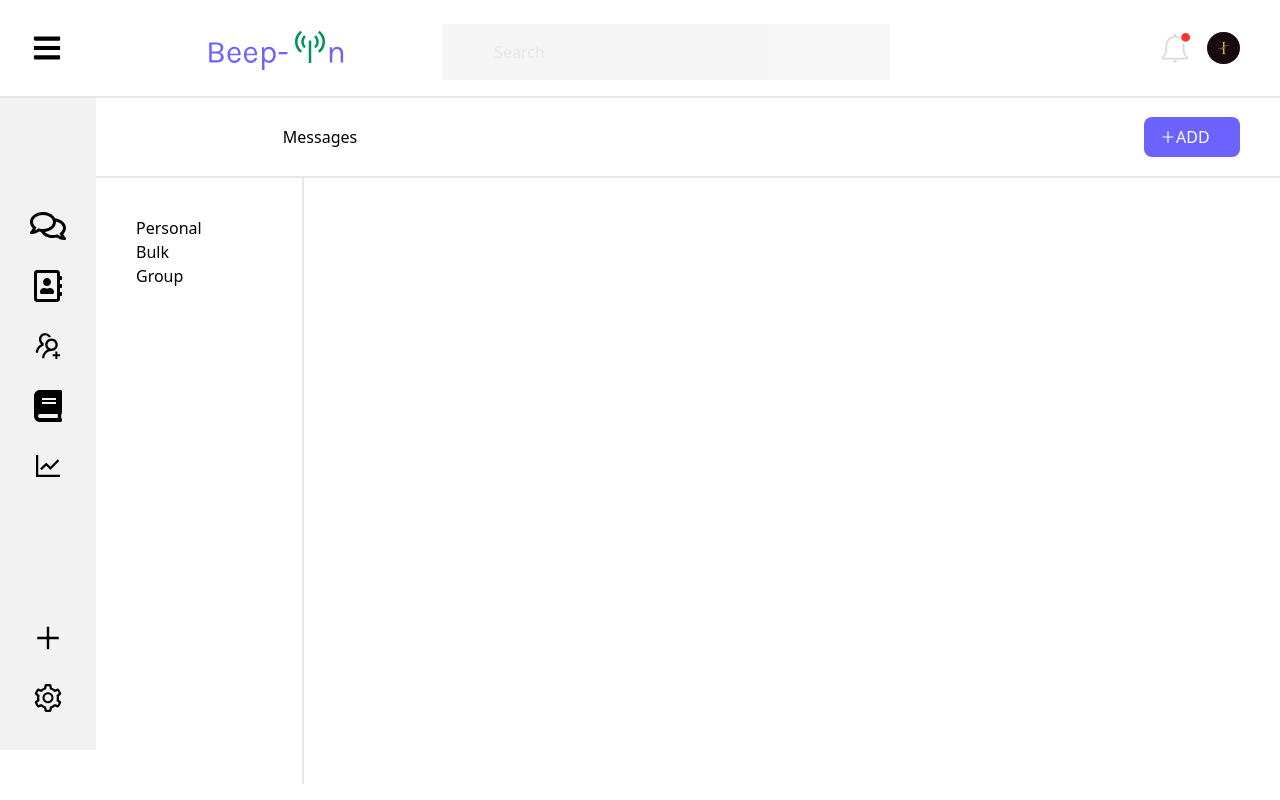
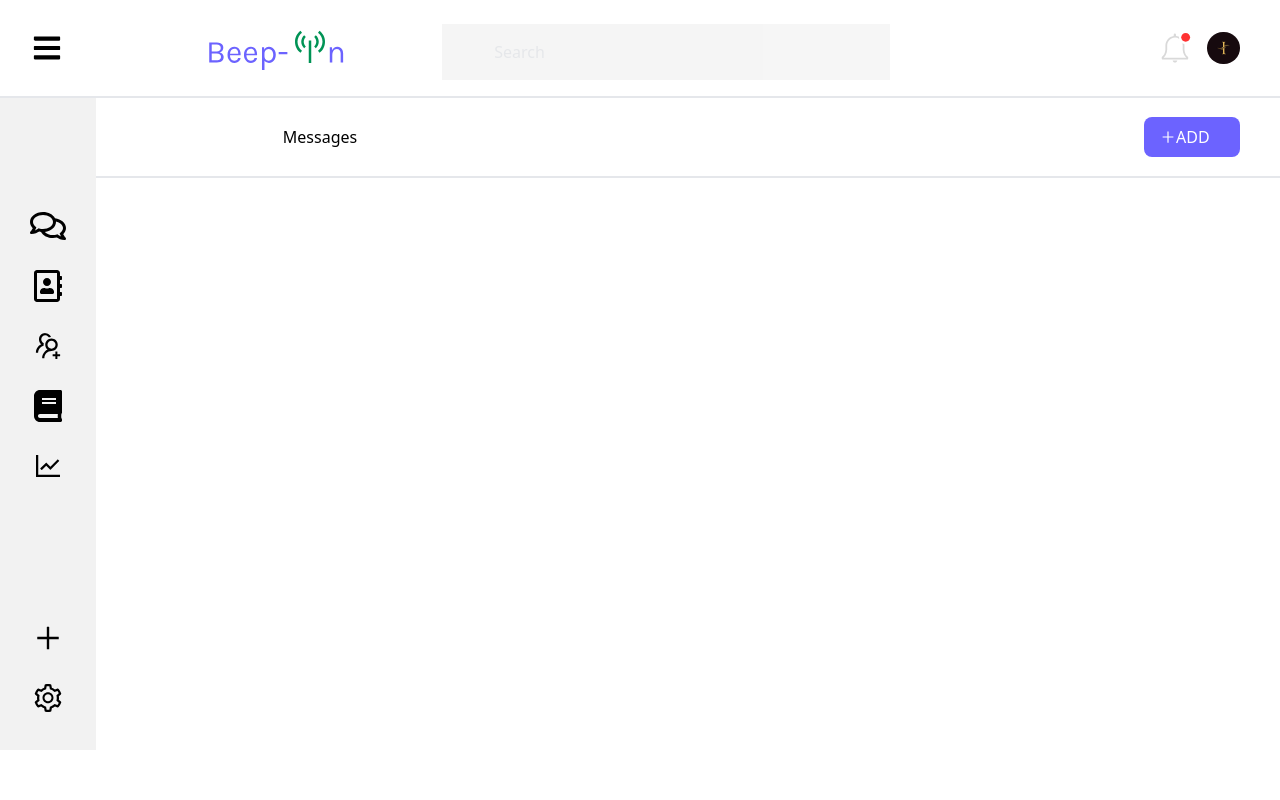
Before and after one commit to Beep-in/Beep_in, a Next.js app: page /dashboard/navbar in a window 1280 px wide. Built offline with nearby package versions, Linux system fonts and the light colour scheme.

Commit message:
added content to messages

```diff
--- a/components/dashboard/sidebar.tsx
+++ b/components/dashboard/sidebar.tsx
@@ -8,15 +8,28 @@ import {
   AiOutlinePlus,
   AiOutlineLineChart,
   AiOutlineUsergroupAdd,
+  AiOutlineRight
 } from "react-icons/ai";
+import { useState } from "react";
 export default function Sidebar() {
+  const [show, setShow] = useState(false)
+
   return (
     <div className="flex">
       <div className="w-24 bg-[hsl(0,0%,95%)]  pt-28 h-auto pb-9 flex gap-7 flex-col">
-        <a><FaRegComments className="w-full h-8  hover:text-[#6C63FF] hover:border-r-8 hover:border-solid hover:border-[#6C63FF] rounded-r-lg text-sm font-light"
-        id="messaging"
+
+        <FaRegComments
+        onClick={()=> setShow(!show)}
+        className="w-full h-8  hover:text-[#6C63FF] hover:border-solid hover:border-[#6C63FF] rounded-r-lg text-sm font-light"
         />
-        </a>
+        {show && <div className="absolute left-32 top-56 list-none flex gap-8 flex-col border-r-2 ">
+
+            <div className="flex"><AiOutlineRight /><li className="">Personal</li></div>
+            <div className="flex"><AiOutlineRight /><li className="">Bulk</li></div>
+            <div className="flex"><AiOutlineRight /><li className="">Group</li></div>
+
+          </div>}
+
         <FaRegAddressBook className="w-full h-8  hover:text-[#6C63FF] hover:border-r-8 hover:border-solid hover:border-[#6C63FF] rounded-r-lg text-sm font-light" />
         <AiOutlineUsergroupAdd className="w-full h-8  hover:text-[#6C63FF] hover:border-r-8 hover:border-solid hover:border-[#6C63FF] rounded-r-lg text-sm font-light" />
         <FaBook className="w-full h-8  hover:text-[#6C63FF] hover:border-r-8 hover:border-solid hover:border-[#6C63FF] rounded-r-lg text-sm font-light" />
--- a/components/dashboard/submenu.tsx
+++ /dev/null
@@ -1,18 +0,0 @@
-import React from 'react'
-// import { FaCaretRight} from 'react-icons/fa'
-function Submenu() {
-  return (
-    <div>
-
-      <div className='h-[76vh]  border-r-2 w-52 absolute top-44 pl-10 pt-10 flex gap-8 flex-col'>
-    <ul >
-        <li><a>Personal</a></li>
-        <li><a>Bulk</a></li>
-        <li><a>Group</a></li>
-        </ul>
-      </div>
-    </div>
-  )
-}
-
-export default Submenu
--- a/pages/dashboard/navbar.tsx
+++ b/pages/dashboard/navbar.tsx
@@ -1,7 +1,7 @@
 import React from 'react'
 import AddMessage from '../../components/dashboard/addMessage';
 import Sidebar from '../../components/dashboard/sidebar';
-import Submenu from '../../components/dashboard/submenu';
+// import Submenu from '../../components/dashboard/submenu';
 import TopNavbar from '../../components/dashboard/topNavbar';
 // import Submenu from '../../components/dashboard/submenu';
 function Navbar() {
@@ -11,7 +11,7 @@ function Navbar() {
         <AddMessage />
         <div className='flex'>
         <Sidebar />
-        <Submenu />
+        {/* <Submenu /> */}
         </div>
     </div>
   )
--- a/styles/globals.css
+++ b/styles/globals.css
@@ -3,9 +3,6 @@
 @tailwind utilities;
 
 ul{
-    /* display: none; */
+display: none;
 }
-a:hover ul{
-   /* display: block;  */
-   display: none;
-}
+a:hover
```
